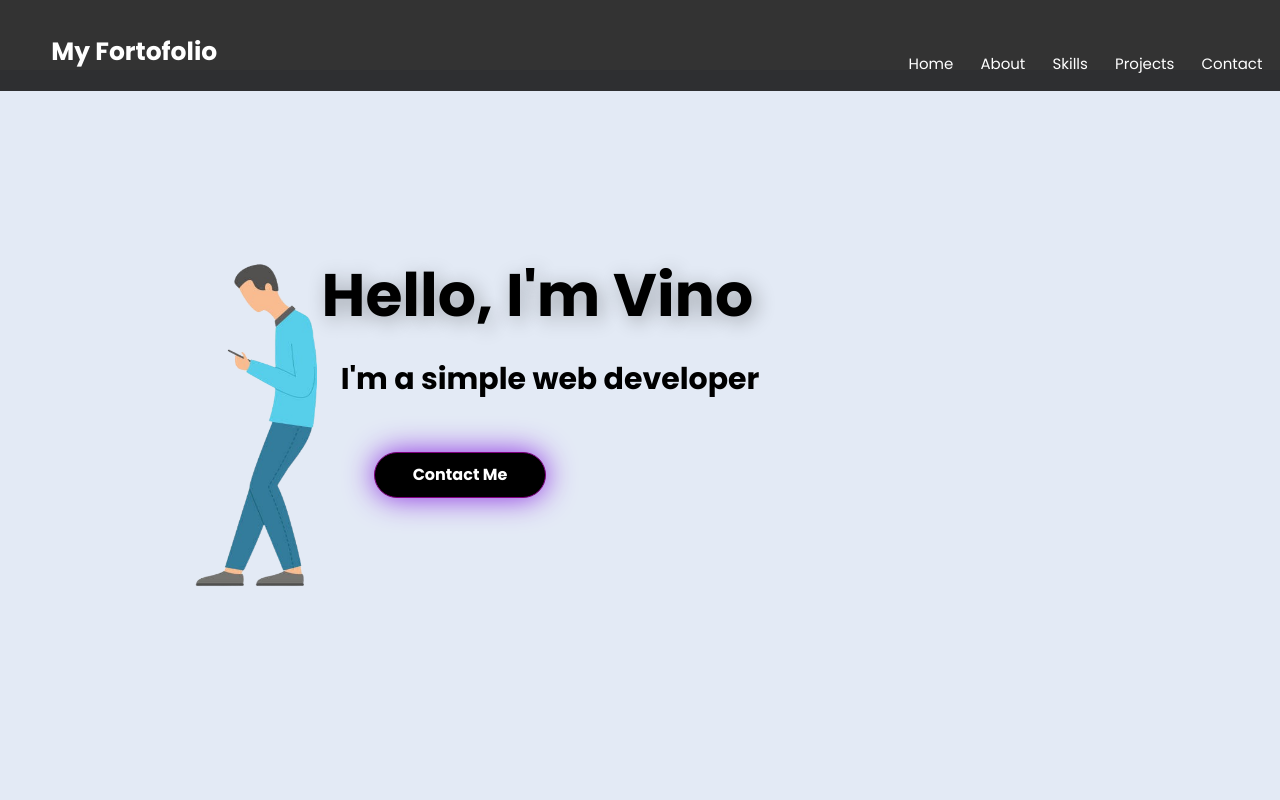
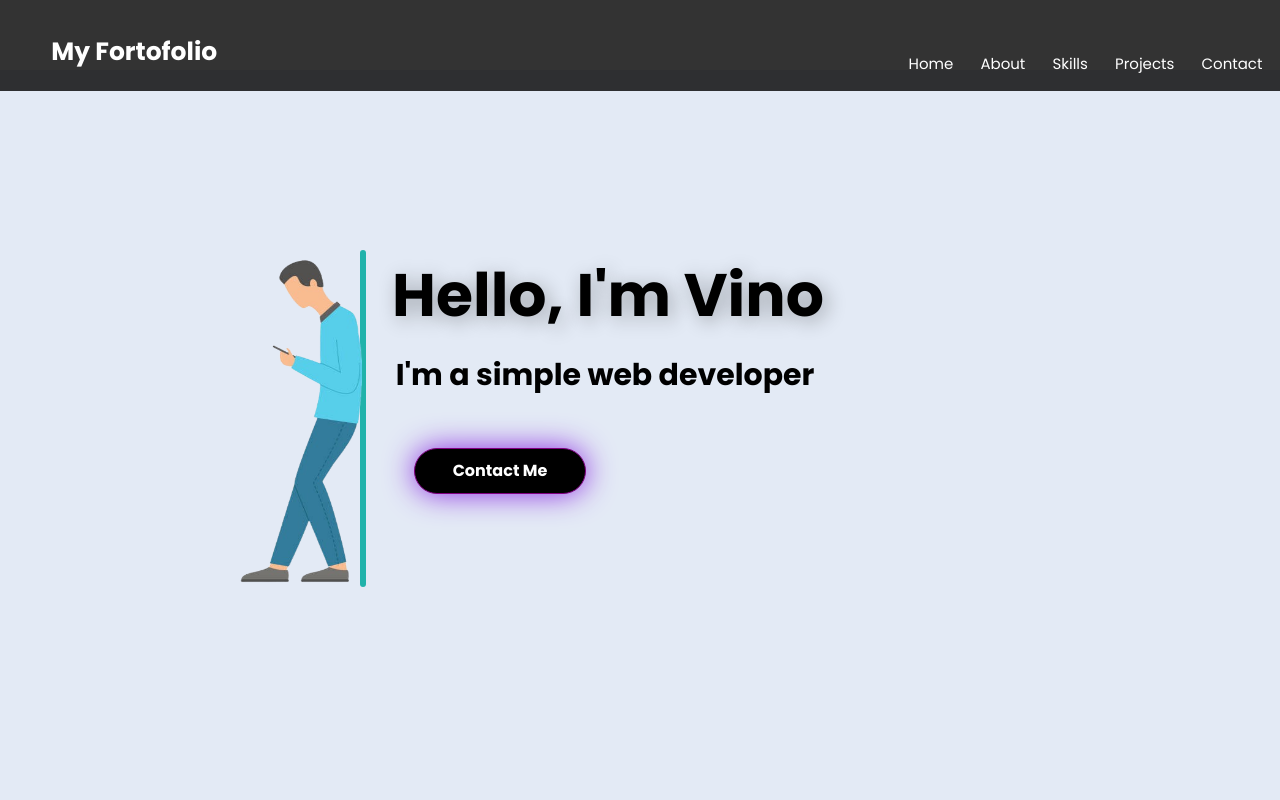
Before and after one commit to VinBacht/VinnGit, a plain HTML site: page index.html in a window 1280 px wide. Shown: the top 800 px of the page. Drawn offline with nearby package versions, Linux system fonts and the light colour scheme.

Commit message:
commit keenam

```diff
--- a/index.html
+++ b/index.html
@@ -48,6 +48,7 @@
     <section id="home" class="home">
         <div class="container">
             <h2 data-aos="zoom-in">Hello, I'm Vino</h2>
+            <div class="vertical-line" data-aos="zoom-in"></div>
             <img src="sender-removebg-preview.png" data-aos="zoom-in">
             <p data-aos="zoom-in">I'm a simple web developer</p>
             <a href="#contact" class="button contact-me-button" data-aos="zoom-in">Contact Me</a>
@@ -56,7 +57,7 @@
 
     <section id="about" class="about">
         <div class="container">
-            <h2 data-aos="zoom-out" class="custom-underline">About Me</h2>
+            <h2 data-aos="zoom-out" class="custom-underlinetentang">About Me</h2>
             <p data-aos="zoom-out" class="tentang">saya adalah seorang website developer tetapi saya lebih suka untuk memilih menjadi bagian frontend karena saya lebih suka mendesain suatu website yg simple dan desain yang cukup bagus</p>
         </div>
     </section>
--- a/styles.css
+++ b/styles.css
@@ -64,18 +64,30 @@ body {
   text-align:center;
   text-shadow: 4px 4px 20px rgba(0, 0, 0, 0.3);
   font-weight: bold;
-  margin-left: -16%;
+  margin-left: -5%;
 
 
+}
+
+.vertical-line {
+  width: 6px; /* Lebar garis */
+  height: 337px; /* Panjang garis */
+  background-color: lightseagreen; /* Warna garis */
+  position: absolute;
+  left: 360px; /* Jarak dari kiri */
+  top: 250px; /* Jarak dari atas */
+  border-radius: 20px;
 }
 
 .home img{
   width: 250px;
   height:350px;
   border-radius: 30px;
-  margin-right: 70%;
-  margin-top: -140px;
+  margin-right: 63%;
+  margin-top: -144px;
 }
+
+
 .home p {
   font-size : 30px;
   font-family:'Poppins', sans-serif;
@@ -84,7 +96,7 @@ body {
   padding-left: -400px;
   text-align: center;
   margin-top: -250px;
-  margin-left: -180px;
+  margin-left: -70px;
 }
 
 .home .button {
@@ -100,7 +112,7 @@ body {
   border: 1.5px solid purple;
   transition: background-color 1s ease-in-out;
   width: 130px;
-  margin-left: -360px;
+  margin-left: -280px;
 }
 
 .home .button:hover{
@@ -126,13 +138,13 @@ section {
 
 }
 
-.custom-underline{
+.custom-underlinetentang{
   display: inline-block;
   position: relative;
   padding-bottom: 5px;
 }
 
-.custom-underline:after{
+.custom-underlinetentang:after{
   content: "";
   position: absolute;
   left: 0;
```
